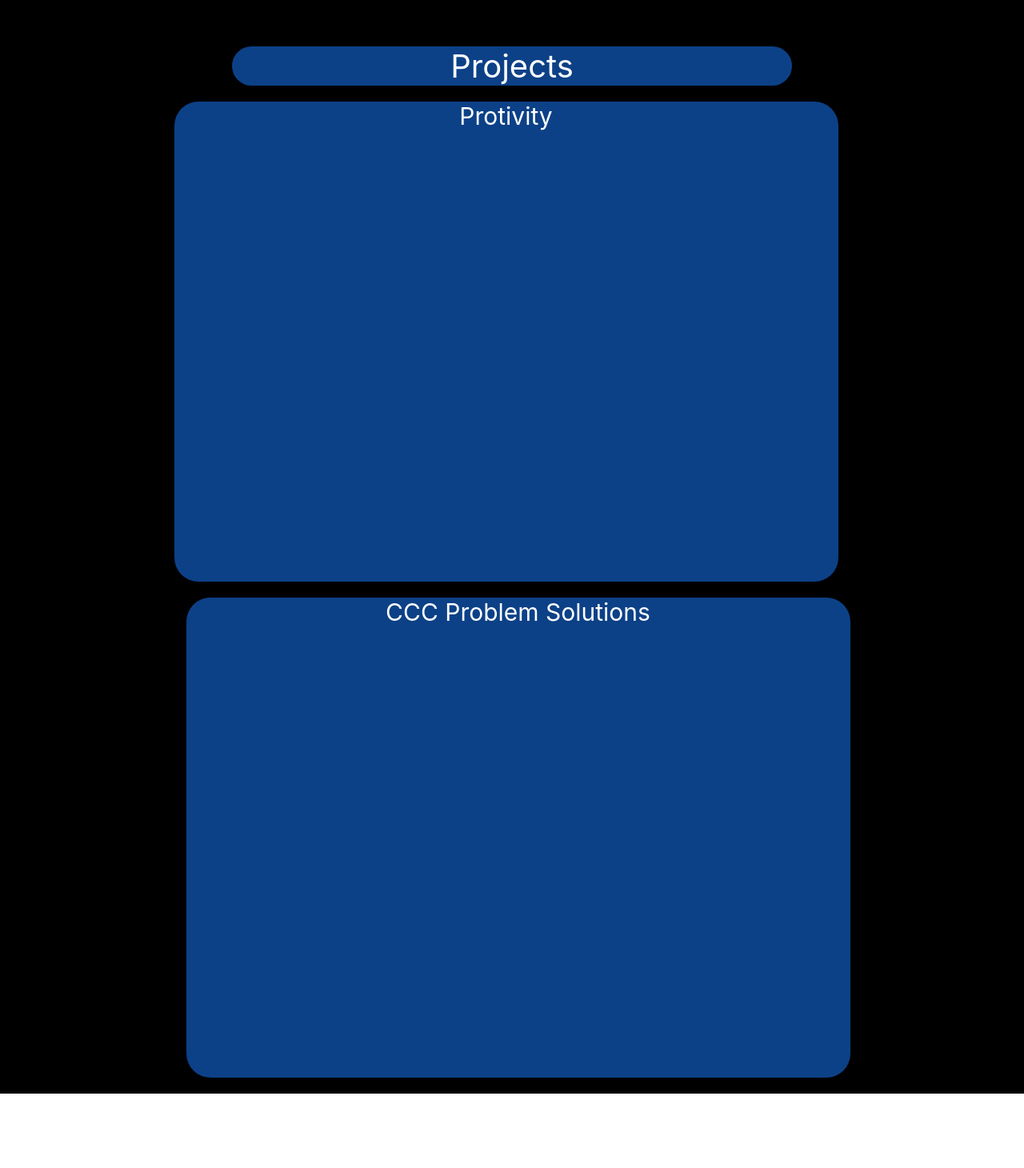
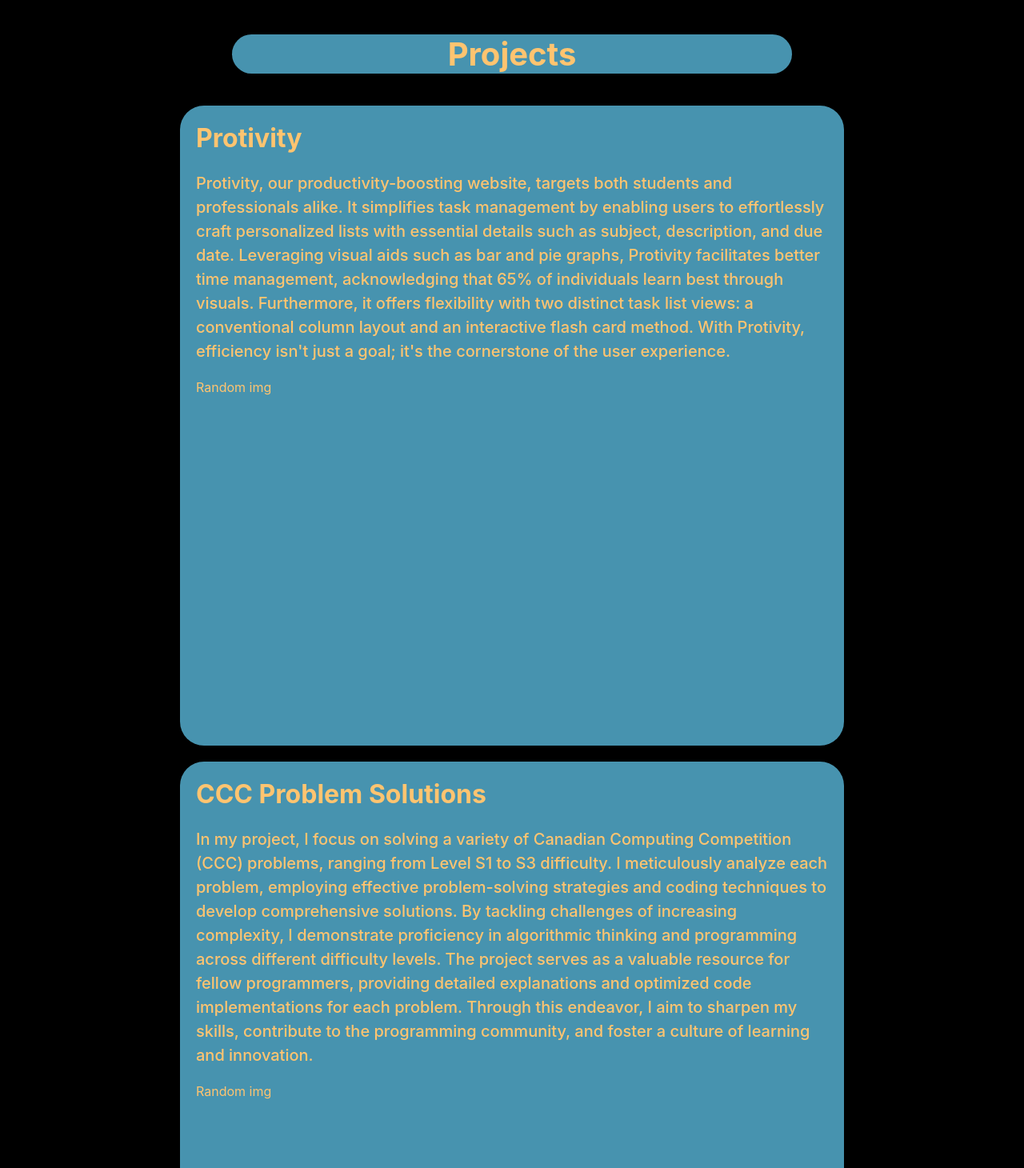
Before and after one commit to fullstakdeveloper/Personal-Website, a React (Create React App) app in the folder personalwebsite/: page / in a window 1280 px wide. Shown: the part 4250-5710 px from the top of the page at 80% size. Before the commit the page ends 5617 px from the top, so only its background shows below. Built offline with nearby package versions, Linux system fonts and the light colour scheme; the HTML template or start-up script is replaced by a standard one.

Commit message:
addded more sections for more code

```diff
--- a/personalwebsite/src/App.css
+++ b/personalwebsite/src/App.css
@@ -14,30 +14,33 @@
   align-items: center;
   justify-content: center;
   flex-direction: column;
+  color: rgb(255, 196, 112);
+  font-weight: 500;
 }
 
 .name #one {
-  color: rgb(12, 65, 135);
+  color: rgb(255, 196, 112);
   font-size: 30px;
 }
 
 .name #two {
-  color: rgb(12, 65, 135);
+  color: rgb(255, 196, 112);
   font-size: 80px;
 }
 
 /* This is the second section ###################################################*/
 .intro {
-  color: white;
+  color: rgb(255, 196, 112);
   height: fit-content;
   display: flex;
   justify-content: center;
   padding: 20px 20px 20px 20px;
-  background-color: rgb(12, 65, 135);
+  background-color: rgb(71, 147, 175);
   margin-bottom: 20px;
   width: 1650px;
   align-items: center;
   border-radius: 30px;
+  font-weight: 500;
 
 }
 
@@ -66,17 +69,17 @@
   width: 200px;
   display: inline-block;
   text-align: center;
-  border: solid white 1px;
+  border: solid rgb(255, 196, 112) 3px;
   margin-left: 20px;
   margin-right: 20px;
   margin-top: 30px;
-  color: white;
+  color:rgb(255, 196, 112);
   text-decoration: none;
   border-radius: 15px;
 }
 
 .intro #one1 #links a:hover {
-  background-color: rgb(57, 50, 59)
+  background-color: rgb(221, 87, 70);
 }
 
 .intro #one1 #links {
--- /dev/null
+++ b/personalwebsite/src/comps/exp.css
@@ -0,0 +1,3 @@
+ .exp {
+    color: white;
+ }
--- /dev/null
+++ b/personalwebsite/src/comps/exp.js
@@ -0,0 +1,13 @@
+import React from 'react';
+import './exp.css';
+
+function Exp() {
+    return (
+        <div className = 'exp'>
+
+            Experience section
+        </div>
+    );
+}
+
+export default Exp;
--- a/personalwebsite/src/comps/project.css
+++ b/personalwebsite/src/comps/project.css
@@ -3,19 +3,21 @@
     align-items: center;
     flex-direction: column;
     margin-top: 40px;
+
 }
 
 .project #title2 {
-    color: white;
+    color: rgb(255, 196, 112);
     font-size: 40px;
-    background-color:  rgb(12, 65, 135);
+    background-color: rgb(71, 147, 175);
     width: 700px;
     margin-bottom: 20px;
     text-align: center;
     border-radius: 30px;
+    margin-bottom: 40px;
 }
 
-.column1 {
+.column1, .column2{
     display: flex;
     flex-direction: row;
     border-radius: 30px;
@@ -23,30 +25,46 @@
 
 
 .column1 #c1, #c2 {
-    width: 830px;
-    height: 600px;
-    background-color: rgb(12, 65, 135);
-    font-size: 30px;
-    text-align: center;
-    color: white;
+    width: 790px;
+    height: 800px;
+    background-color: rgb(71, 147, 175);
+    color: rgb(255, 196, 112);
     margin-bottom: 20px;
     border-radius: 30px;
+    padding-right: 20px;
+    padding-left: 20px;
 }
 
 .column1 #c1 {
     margin-right: 15px;
-
 }
 
 .column1 #c2 {
     margin-left: 15px;
 }
 
+.column1 #c1 p {
+    font-size: 20px;
+    font-weight: 500;
+    line-height: 30px;
+}
+
+.column1 #c2 p {
+    font-size: 20px;
+    font-weight: 500;
+    line-height: 30px;
+}
 @media screen and (max-width: 1950px) {
     .column1 {
         flex-direction: column;
     }
-    .column1 #c1, #c2 {
+    .column1 #c1 {
+        margin-right: 0px;
+        margin-left: 0px;
+    }
+
+    .column1 #c2 {
+        margin-right: 0px;
         margin-left: 0px;
     }
 }
--- a/personalwebsite/src/comps/project.js
+++ b/personalwebsite/src/comps/project.js
@@ -1,13 +1,31 @@
 import React from 'react';
 import './project.css';
 
+// color pallte: https://colorhunt.co/palette/4793afffc470dd57468b322c
 function Project() {
     return (
         <div className = 'project'>
-            <div id='title2'>Projects</div>
+            <h1 id='title2'>Projects</h1>
             <div className = 'column1'>
-                <div id='c1'>Protivity</div>
-                <div id='c2'>CCC Problem Solutions</div>
+
+                <div id='c1'>
+                    <h1>Protivity</h1>
+                    <p>Protivity, our productivity-boosting website, targets both students and professionals alike. It simplifies task management by enabling users to effortlessly craft personalized lists with essential details such as subject, description, and due date. Leveraging visual aids such as bar and pie graphs, Protivity facilitates better time management, acknowledging that 65% of individuals learn best through visuals. Furthermore, it offers flexibility with two distinct task list views: a conventional column layout and an interactive flash card method. With Protivity, efficiency isn't just a goal; it's the cornerstone of the user experience.</p>
+                    <div>Random img</div>
+
+                </div>
+
+                <div id='c2'>
+                    <h1>CCC Problem Solutions</h1>
+                    <p>In my project, I focus on solving a variety of Canadian Computing Competition (CCC) problems, ranging from Level S1 to S3 difficulty. I meticulously analyze each problem, employing effective problem-solving strategies and coding techniques to develop comprehensive solutions. By tackling challenges of increasing complexity, I demonstrate proficiency in algorithmic thinking and programming across different difficulty levels. The project serves as a valuable resource for fellow programmers, providing detailed explanations and optimized code implementations for each problem. Through this endeavor, I aim to sharpen my skills, contribute to the programming community, and foster a culture of learning and innovation.</p>
+                    <div>Random img</div>
+                </div>
+
+                <div className = 'column2'>
+                    <div id='c3'></div>
+                    <div if='c4'></div>
+
+                </div>
             </div>
 
 
```
Also changed, not shown: personalwebsite/src/App.js (+4 -2 lines).
